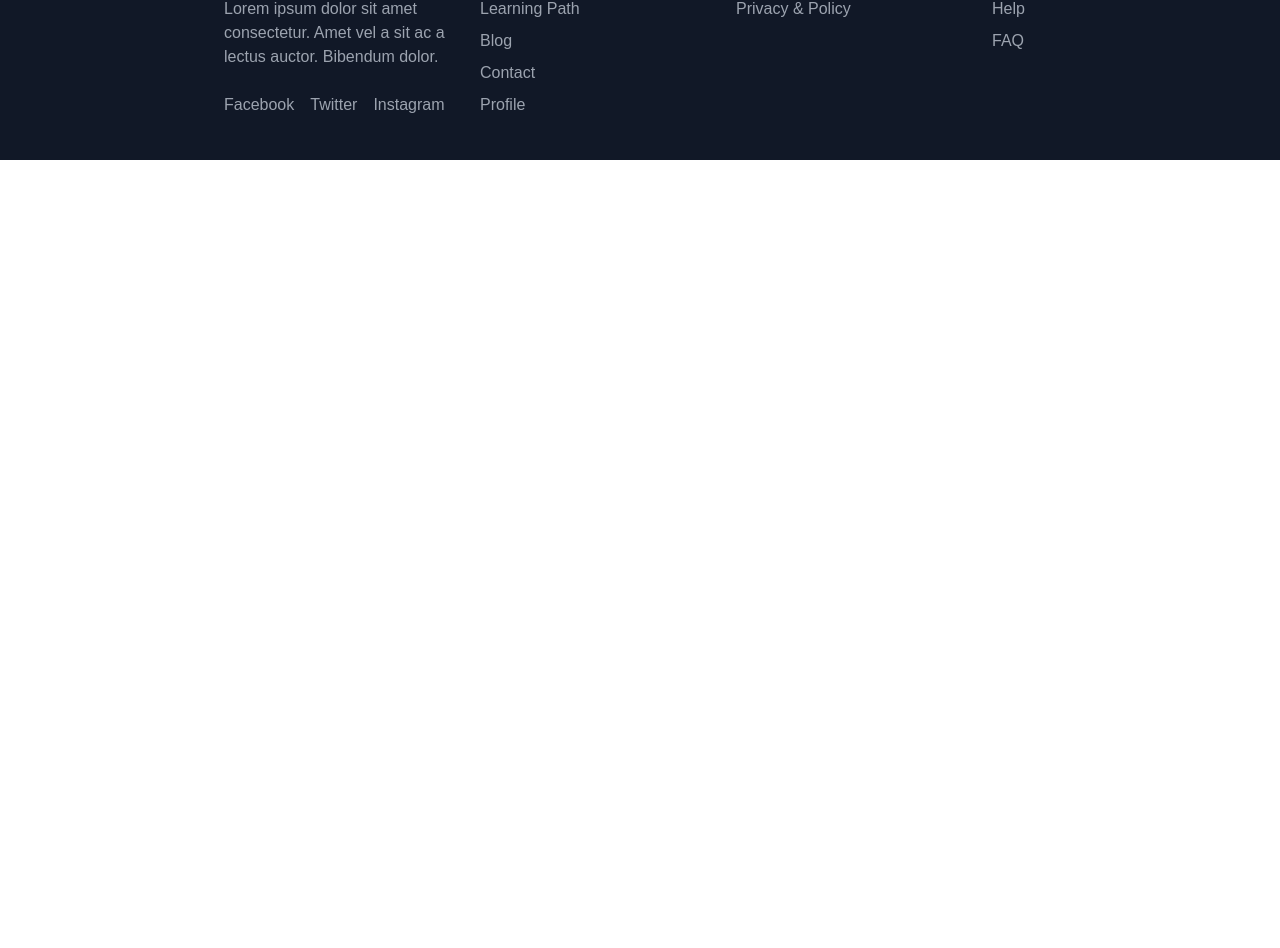
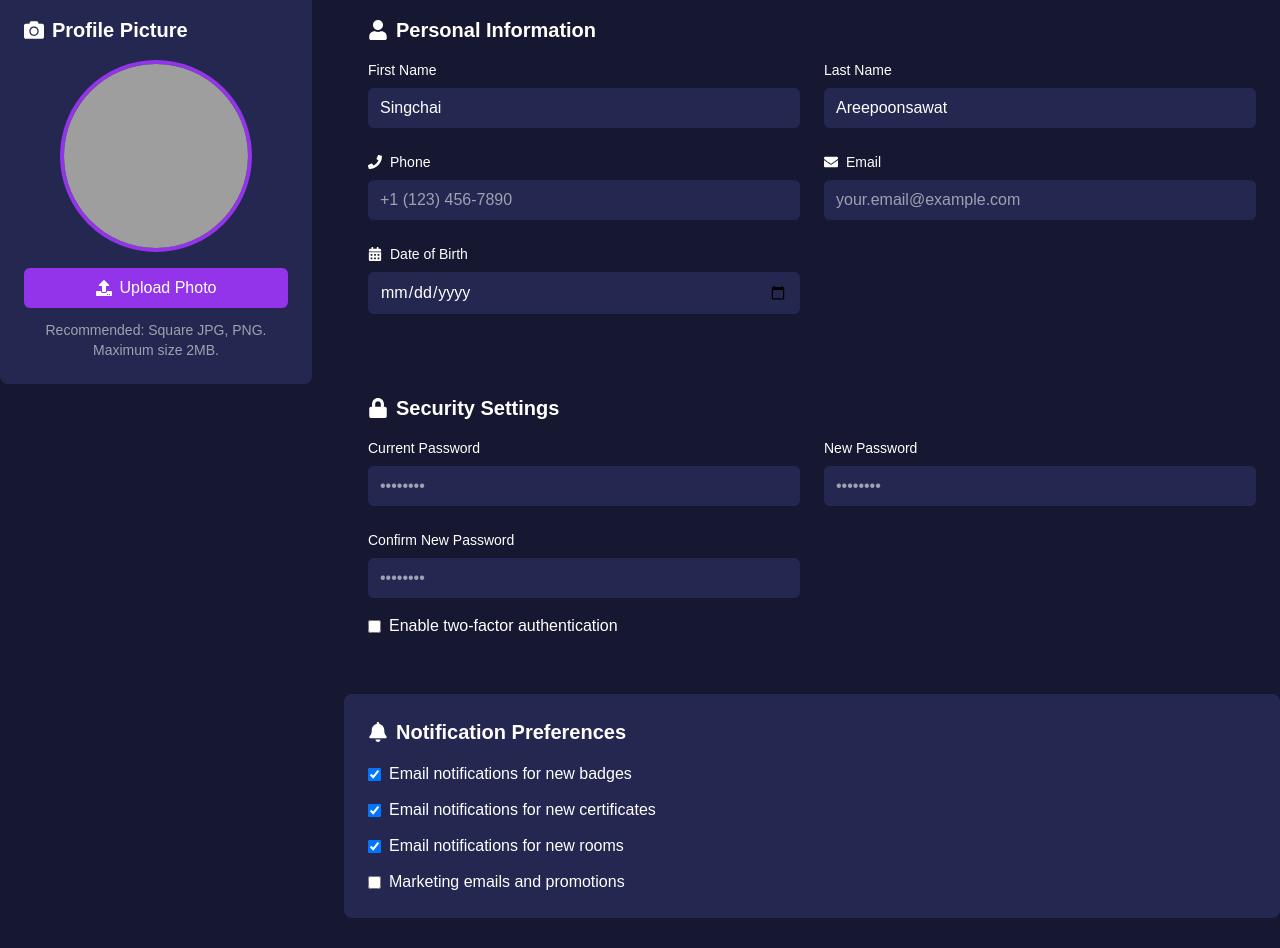
Before and after one commit to Parakuz/beginSec, a Next.js app in the folder setup/beginsec/: page /profile/profilesetting in a window 1280 px wide. Shown: the part 550-1498 px from the top of the page. Before the commit the page ends 800 px from the top, so only its background shows below. Built offline with nearby package versions, Linux system fonts and the light colour scheme; grey boxes are pictures that could not be loaded; a web font is replaced by a local one.

Commit message:
Profile Upddate 05/03/2025

```diff
--- a/setup/beginsec/app/profile/profilesetting/page.jsx
+++ b/setup/beginsec/app/profile/profilesetting/page.jsx
@@ -5,8 +5,9 @@ import { MdSensorDoor } from "react-icons/md";
 import { PiCertificateFill } from "react-icons/pi";
 import { TbBadgesFilled } from "react-icons/tb";
 import NavbarSection from "../../components/homepage/navbar-section";
+import { FaUser, FaEnvelope, FaLock, FaBell, FaCamera, FaUpload, FaPhone, FaCalendarAlt } from "react-icons/fa";
 
-const ProfilePage = () => {
+const ProfileSettingsPage = () => {
   return (
     <div className="bg-[#161831]">
       <Navbar />
@@ -49,10 +50,185 @@ const ProfilePage = () => {
       <div className="container mx-auto">
         <NavbarSection/>
 
+        <div className="text-white mt-8 mb-12">
+          <h2 className="text-2xl font-bold mb-6">Profile Settings</h2>
+
+          <div className="flex flex-col md:flex-row gap-8">
+            {/* Profile Picture Upload Section - Left Side */}
+            <div className="w-full md:w-1/3 lg:w-1/4">
+              <div className="bg-[#242851] rounded-lg p-6 mb-8">
+                <h3 className="text-xl font-bold mb-4 flex items-center">
+                  <FaCamera className="mr-2" /> Profile Picture
+                </h3>
+                <div className="flex flex-col items-center">
+                  <div className="relative w-48 h-48 mb-4 bg-[#161831] rounded-full overflow-hidden border-4 border-purple-600">
+                    <img
+                      src="/assets/default-avatar.png"
+                      alt="Profile"
+                      className="w-full h-full object-cover"
+                    />
+                    <div className="absolute inset-0 flex items-center justify-center bg-black bg-opacity-50 opacity-0 hover:opacity-100 transition-opacity cursor-pointer">
+                      <FaCamera className="text-white text-3xl" />
+                    </div>
+                  </div>
+                  <label className="w-full">
+                    <div className="flex items-center justify-center px-4 py-2 bg-purple-600 text-white rounded-md hover:bg-purple-700 transition-colors cursor-pointer">
+                      <FaUpload className="mr-2" /> Upload Photo
+                    </div>
+                    <input
+                      type="file"
+                      className="hidden"
+                      accept="image/*"
+                    />
+                  </label>
+                  <p className="text-sm text-gray-400 mt-3 text-center">
+                    Recommended: Square JPG, PNG. <br />
+                    Maximum size 2MB.
+                  </p>
+                </div>
+              </div>
+            </div>
+
+            {/* Right Side - Form Sections */}
+            <div className="w-full md:w-2/3 lg:w-3/4">
+              <div className="p-6 mb-8">
+                <h3 className="text-xl font-bold mb-4 flex items-center">
+                  <FaUser className="mr-2" /> Personal Information
+                </h3>
+                <form className="space-y-4">
+                  <div className="grid grid-cols-1 md:grid-cols-2 gap-6">
+                    <div>
+                      <label className="block text-sm font-medium mb-2">First Name</label>
+                      <input
+                        type="text"
+                        className="w-full bg-[#242851] rounded-md py-2 px-3 text-white"
+                        defaultValue="Singchai"
+                      />
+                    </div>
+                    <div>
+                      <label className="block text-sm font-medium mb-2">Last Name</label>
+                      <input
+                        type="text"
+                        className="w-full bg-[#242851] rounded-md py-2 px-3 text-white"
+                        defaultValue="Areepoonsawat"
+                      />
+                    </div>
+                    <div>
+                      <label className="text-sm font-medium mb-2 flex items-center">
+                        <FaPhone className="mr-2" /> Phone
+                      </label>
+                      <input
+                        type="tel"
+                        className="w-full bg-[#242851] rounded-md py-2 px-3 text-white"
+                        placeholder="+1 (123) 456-7890"
+                      />
+                    </div>
+                    <div>
+                      <label className="text-sm font-medium mb-2 flex items-center">
+                        <FaEnvelope className="mr-2" /> Email
+                      </label>
+                      <input
+                        type="email"
+                        className="w-full bg-[#242851] rounded-md py-2 px-3 text-white"
+                        placeholder="your.email@example.com"
+                      />
+                    </div>
+                    <div>
+                      <label className="text-sm font-medium mb-2 flex items-center">
+                        <FaCalendarAlt className="mr-2" /> Date of Birth
+                      </label>
+                      <input
+                        type="date"
+                        className="w-full bg-[#242851] rounded-md py-2 px-3 text-white"
+                      />
+                    </div>
+
+                  </div>
+                </form>
+
+              </div>
+
+              <div className=" rounded-lg p-6 mb-8">
+                <h3 className="text-xl font-bold mb-4 flex items-center">
+                  <FaLock className="mr-2" /> Security Settings
+                </h3>
+                <form className="space-y-4">
+                  <div className="grid grid-cols-1 md:grid-cols-2 gap-6">
+                    <div>
+                      <label className="block text-sm font-medium mb-2">Current Password</label>
+                      <input
+                        type="password"
+                        className="w-full bg-[#242851] rounded-md py-2 px-3 text-white"
+                        placeholder="••••••••"
+                      />
+                    </div>
+                    <div>
+                      <label className="block text-sm font-medium mb-2">New Password</label>
+                      <input
+                        type="password"
+                        className="w-full bg-[#242851] rounded-md py-2 px-3 text-white"
+                        placeholder="••••••••"
+                      />
+                    </div>
+                    <div>
+                      <label className="block text-sm font-medium mb-2">Confirm New Password</label>
+                      <input
+                        type="password"
+                        className="w-full bg-[#242851] rounded-md py-2 px-3 text-white"
+                        placeholder="••••••••"
+                      />
+                    </div>
+                  </div>
+                  <div className="mt-2">
+                    <label className="flex items-center">
+                      <input type="checkbox" className="mr-2" />
+                      <span>Enable two-factor authentication</span>
+                    </label>
+                  </div>
+                </form>
+              </div>
+
+              <div className="bg-[#242851] rounded-lg p-6 mb-8">
+                <h3 className="text-xl font-bold mb-4 flex items-center">
+                  <FaBell className="mr-2" /> Notification Preferences
+                </h3>
+                <form className="space-y-4">
+                  <div className="space-y-3">
+                    <label className="flex items-center">
+                      <input type="checkbox" className="mr-2" defaultChecked />
+                      <span>Email notifications for new badges</span>
+                    </label>
+                    <label className="flex items-center">
+                      <input type="checkbox" className="mr-2" defaultChecked />
+                      <span>Email notifications for new certificates</span>
+                    </label>
+                    <label className="flex items-center">
+                      <input type="checkbox" className="mr-2" defaultChecked />
+                      <span>Email notifications for new rooms</span>
+                    </label>
+                    <label className="flex items-center">
+                      <input type="checkbox" className="mr-2" />
+                      <span>Marketing emails and promotions</span>
+                    </label>
+                  </div>
+                </form>
+              </div>
+
+              <div className="flex justify-end space-x-4">
+                <button className="px-6 py-2 bg-gray-600 text-white rounded-md hover:bg-gray-700 transition-colors">
+                  Cancel
+                </button>
+                <button className="px-6 py-2 bg-purple-600 text-white rounded-md hover:bg-purple-700 transition-colors">
+                  Save Changes
+                </button>
+              </div>
+            </div>
+          </div>
+        </div>
       </div>
       <Footer />
     </div>
   );
 };
 
-export default ProfilePage;
+export default ProfileSettingsPage;
```
